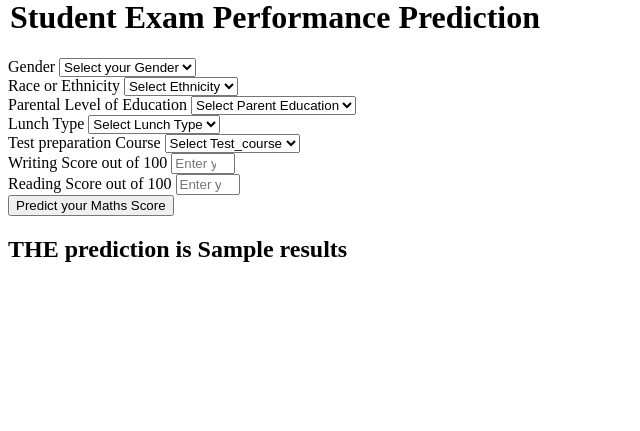
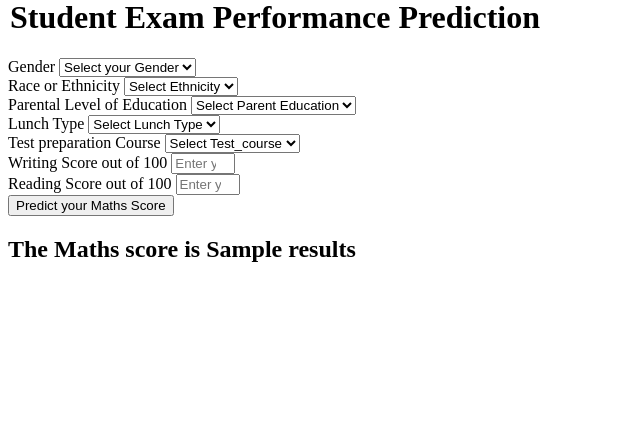
Before and after one commit to ZehraArshad/mlops, a Flask app: template templates/home.html in a window 1280 px wide. Shown: the part 67-498 px from the top of the page, without its empty margins (0-640 px from the left). Run offline with Flask 3, Linux system fonts and the light colour scheme; the template is opened without the code that fills it: most values are stand-ins (such as "Sample title", 1, 10 or a date in 2020).

Commit message:
depl with aws

```diff
--- a/app.py
+++ b/application.py
@@ -33,4 +33,4 @@ def predict_datapoint():
         return render_template('home.html', results=results[0])
 
 if __name__ == '__main__':
-    app.run(host='0.0.0.0', debug=True)
+    app.run(host='0.0.0.0')
--- a/templates/home.html
+++ b/templates/home.html
@@ -105,7 +105,7 @@
         </div>
     </form>
     <h2>
-       THE  prediction is {{results}}
+       The Maths score is {{results}}
     </h2>
    <body>
 </html>
```
Also changed, not shown: 1 other file.
